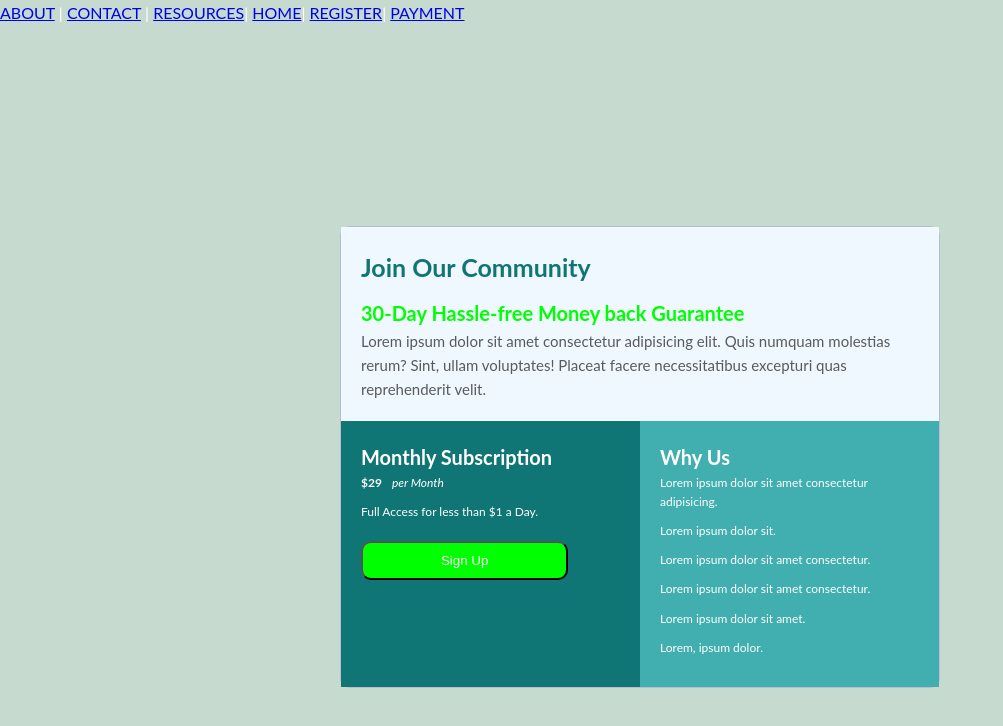
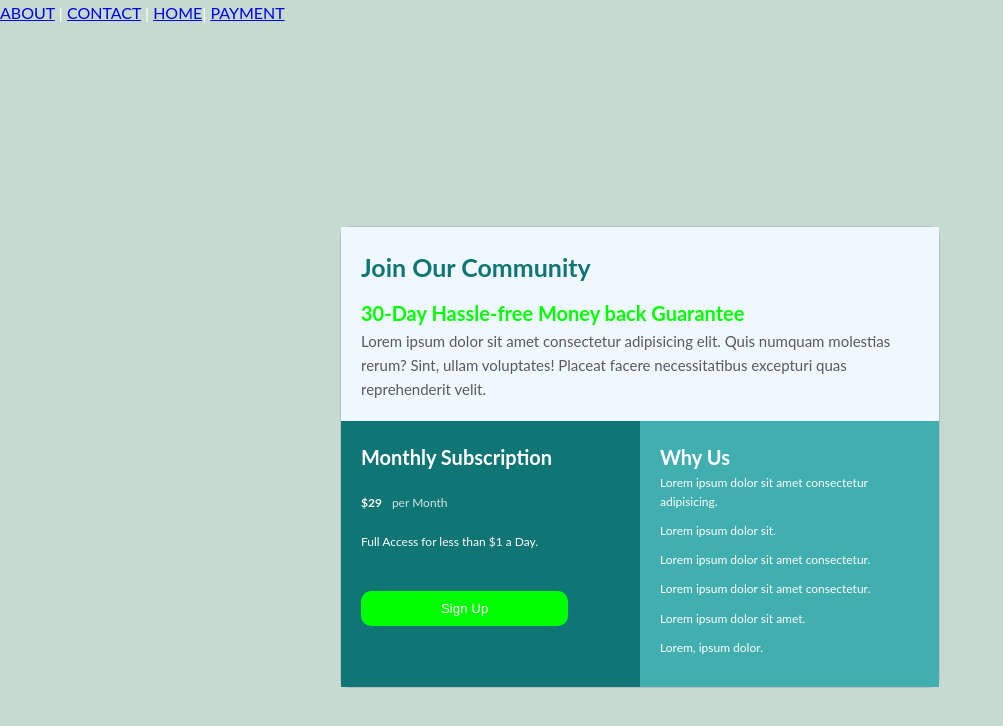
Before and after one commit to Jiga975/heptagon, a plain HTML site: page price.html in a window 1280 px wide. Shown: the whole page, without its empty margins (0-1003 px from the left). Drawn offline with Linux system fonts and the light colour scheme.

Commit message:
few modifications and update

```diff
--- a/css/price.css
+++ b/css/price.css
@@ -12,6 +12,8 @@ body {
 }
 .container{
     max-width: 600px;
+    height: max-content;
+
     margin: 200px auto;
     border:  1px solid #b4becd;
     border-radius: 10px;
@@ -69,27 +71,33 @@ h3 {
 .price-quote{
     display: flex;
     flex-direction: row;
-    margin-bottom: 10px;
+    margin-top: 20px;
 
 }
 .price{
-    font-size: large;
+    font-size: 100px;
     font-weight: bold;
 }
 .per-month {
-    font-style: italic;
+    font-style: normal;
     margin-left: 10px;
+    opacity: 80%;
 }
 .sub-p{
     padding-bottom: 20px;
     font-size: 20px;
+    margin-top: 20px;
 }
 .btn {
+    outline: none;
+    border: none;
     background:lime;
     color: #fff;
     padding: 10px 20px;
     border-radius: 10px;
     width: 80%;
+    margin-top: 20px ;
+    /* box-shadow: ; */
 }
 
 
--- a/price.html
+++ b/price.html
@@ -11,9 +11,9 @@
     <div id="menu">
         <a href="#">ABOUT</a> |
         <a href="#">CONTACT</a> |
-        <a href="#">RESOURCES</a>|
+        <!-- <a href="#">RESOURCES</a>| -->
         <a href="index.html">HOME</a>|
-        <a href="#">REGISTER</a>|
+        <!-- <a href="#">REGISTER</a>| -->
         <a href="price.html">PAYMENT</a>
       </div>
     <div class="container">
@@ -29,7 +29,7 @@
                 <div class="left-card">
                     <h3>Monthly Subscription</h3>
                     <div class="price-quote">
-                        <p class="price"><strong>$29</strong> </p>
+                        <p class="price">$29</p>
                         <p class="per-month"> per Month</p>
                     </div>
                     <p class="sub-p">Full Access for less than $1 a Day.</p>
```
Also changed, not shown: blog.html (+1 -1 lines), index.html (+2 -2 lines), 1 other file.
